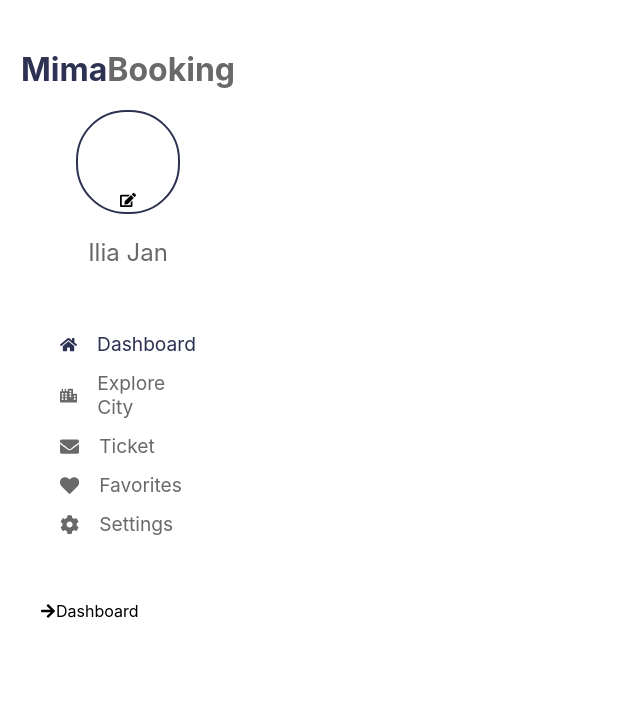
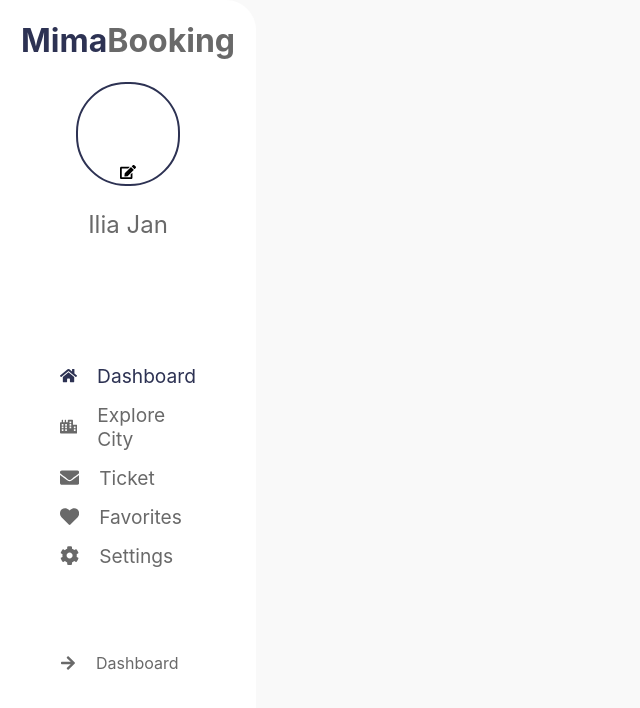
Before and after one commit to patrick-nsolo/hotel-booking-app, a React (Create React App) app: page / in a window 1280 px wide. Shown: the top 708 px of the page, without its empty margins (0-640 px from the left). Built offline with nearby package versions, Linux system fonts and the light colour scheme.

Commit message:
navigation bar completed

```diff
--- a/public/index.html
+++ b/public/index.html
@@ -24,6 +24,13 @@
       work correctly both with client-side routing and a non-root public URL.
       Learn how to configure a non-root public URL by running `npm run build`.
     -->
+    <style>
+      body{
+        margin:0;
+        padding:0;
+        background-color: #f9f9f9;
+      }
+    </style>
     <title>React App</title>
   </head>
   <body>
--- a/src/App.css
+++ b/src/App.css
@@ -1,38 +1,9 @@
-.App {
-  text-align: center;
+.app-container{
+  display: flex;
 }
-
-.App-logo {
-  height: 40vmin;
-  pointer-events: none;
+.navigation-bar{
+  flex:0 0 20%;
 }
-
-@media (prefers-reduced-motion: no-preference) {
-  .App-logo {
-    animation: App-logo-spin infinite 20s linear;
-  }
+.content {
+  flex: 1;
 }
-
-.App-header {
-  background-color: #282c34;
-  min-height: 100vh;
-  display: flex;
-  flex-direction: column;
-  align-items: center;
-  justify-content: center;
-  font-size: calc(10px + 2vmin);
-  color: white;
-}
-
-.App-link {
-  color: #61dafb;
-}
-
-@keyframes App-logo-spin {
-  from {
-    transform: rotate(0deg);
-  }
-  to {
-    transform: rotate(360deg);
-  }
-}
--- a/src/App.js
+++ b/src/App.js
@@ -1,10 +1,14 @@
 import React from "react";
 import NavigationBar from "./components/navigationBar/navigationBar";
+import './App.css';
 
 function App() {
   return (
-    <div className="App">
+    <div className="app-container">
       <NavigationBar/>
+      <div className="content">
+
+      </div>
     </div>
   );
 }
--- a/src/components/navigationBar/navigationBar.css
+++ b/src/components/navigationBar/navigationBar.css
@@ -4,11 +4,12 @@
     background-color: #fff;
     user-select: none;
     cursor:pointer;
+    border-radius: 0 30px 30px 0;
+
 }
 .logo{
     text-align: center;
     align-items: center;
-    margin-top: 50px;
 }
 .logo-name{
     color:#2d3253;
@@ -46,6 +47,9 @@
     color:#696969;
     font-weight: 400;
 }
+.navigation{
+    margin-top: 100px;
+}
 .nav-links {
     list-style: none;
     padding:15px;
@@ -62,17 +66,18 @@
     cursor: pointer;
     user-select: none;
 }
-.nav-item:hover{
+.nav-item:hover, .logout span:hover{
     color:#2d3253;
 }
-.nav-item.clicked{
+.nav-item.clicked, .logout span.clicked{
     color: #2d3253;
 }
-.nav-item svg{
+.nav-item svg, .logout svg{
     margin-right: 20px;
 }
 .logout span{
-    margin: 40px;
+    margin: 60px;
     display: flex;
     align-items: center;
+    color:#696969;
 }
--- a/src/components/navigationBar/navigationBar.js
+++ b/src/components/navigationBar/navigationBar.js
@@ -58,7 +58,6 @@ function NavigationBar() {
             </div>
             <div className='logout'>
                 <span ><FaArrowRight/>Dashboard</span>
-
             </div>
         </div>
     )
```
Also changed, not shown: src/components/topBar/topBar.js (added, +11 -0 lines), src/components/topBar/topBar.css (added).
